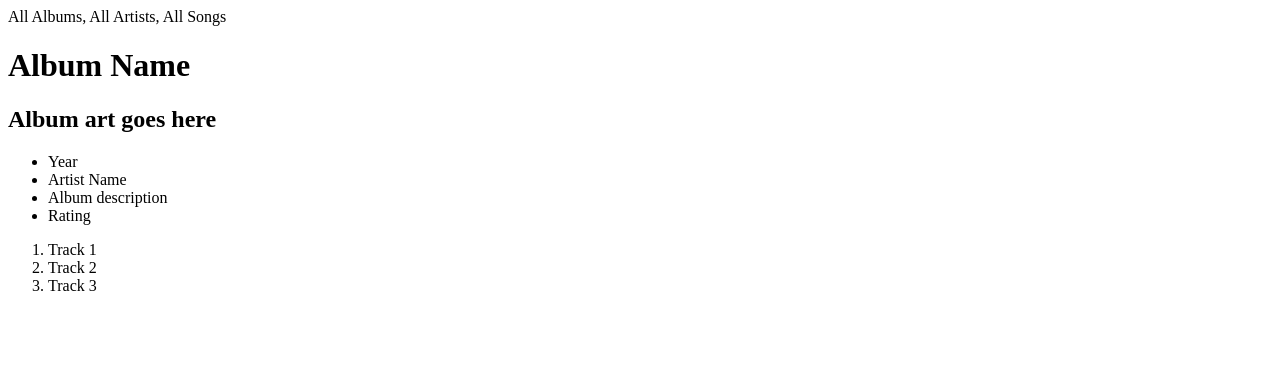
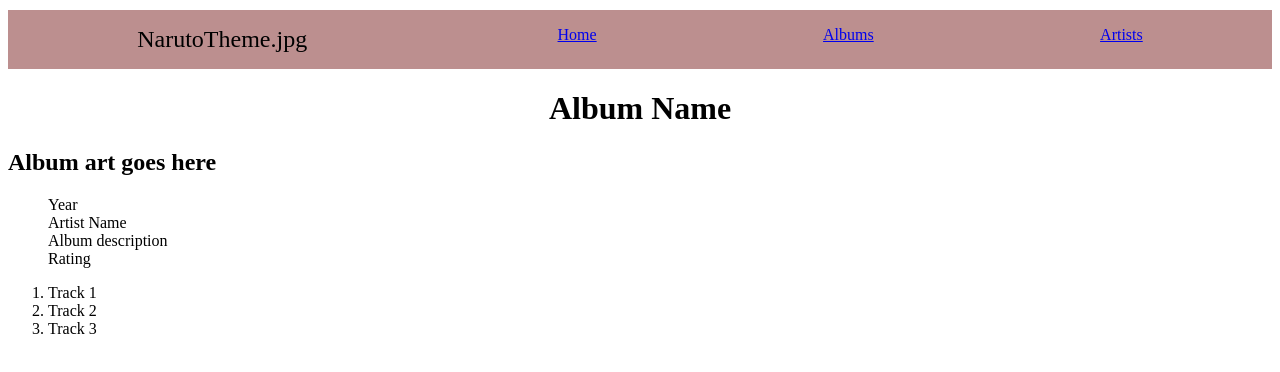
Before and after one commit to MilesShank/AnimeArtistAlbumsWebapp, a plain HTML site: page frontend-spa/album-template.html in a window 1280 px wide. Drawn offline with Linux system fonts and the light colour scheme.

Commit message:
navigation to the pages

```diff
--- a/frontend-spa/album-template.html
+++ b/frontend-spa/album-template.html
@@ -4,10 +4,26 @@
     <meta charset="UTF-8">
     <meta name="viewport" content="width=device-width, initial-scale=1.0">
     <meta http-equiv="X-UA-Compatible" content="ie=edge">
+    <link rel="stylesheet" type="text/css" href="./style.css" />
     <title>Document</title>
 </head>
 <body>
-    <nav> All Albums, All Artists, All Songs</nav>
+    <nav>
+        <ul>
+          <li class="title">
+            NarutoTheme.jpg
+          </li>
+          <li>
+            <a href= "index.html" >Home</a>
+          </li>
+          <li>
+              <a href= "album-template.html">Albums  </a>
+          </li>
+          <li>
+              <a href= "artist-template.html">Artists  </a>
+          </li>
+        </ul>
+      </nav>
 
 <h1>Album Name</h1>
 <div class="container">
```
Also changed, not shown: frontend-spa/artist-template.html (+17 -1 lines), frontend-spa/index.html (+3 -3 lines), frontend-spa/song-template.html (+17 -0 lines).
